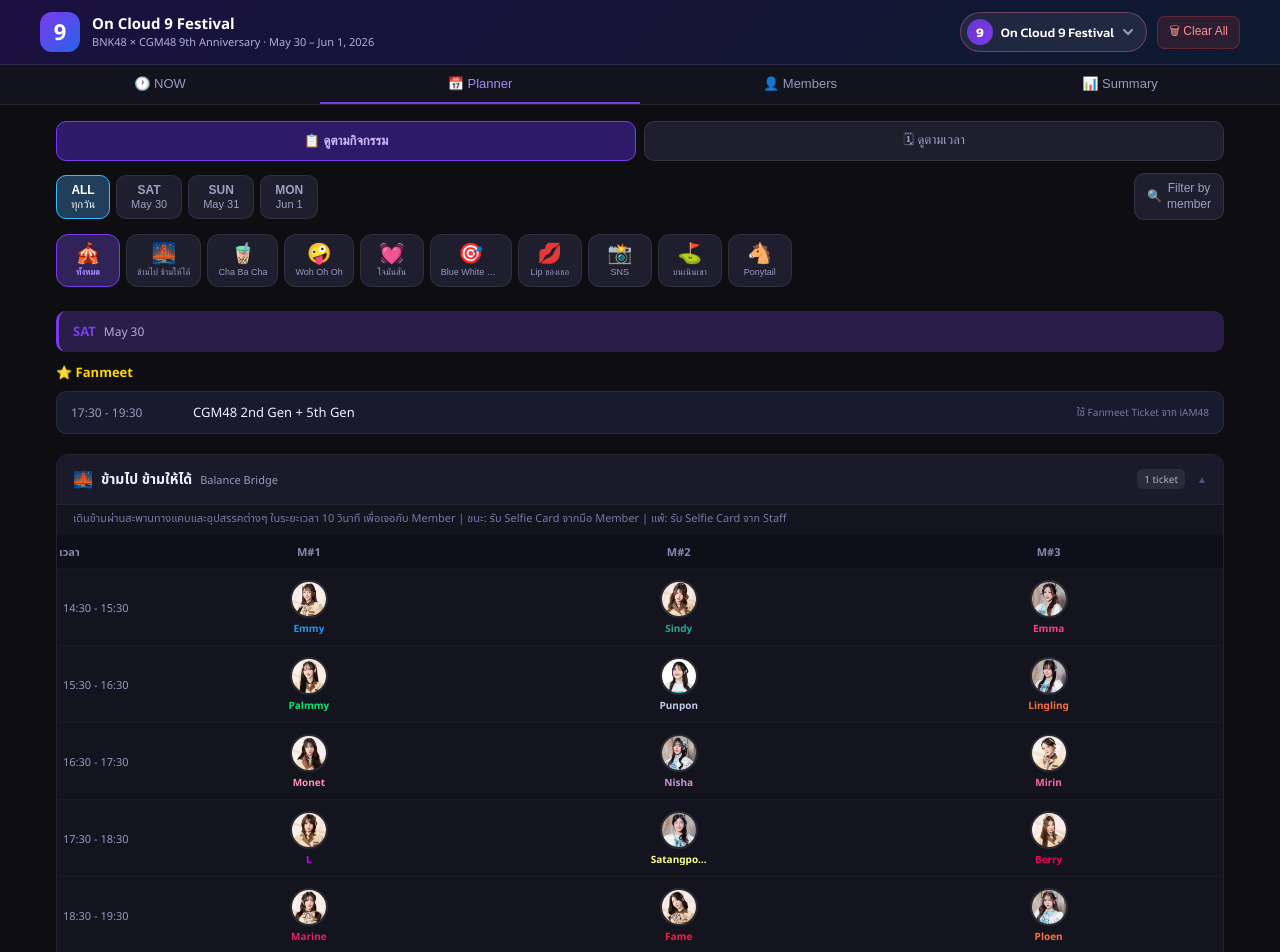
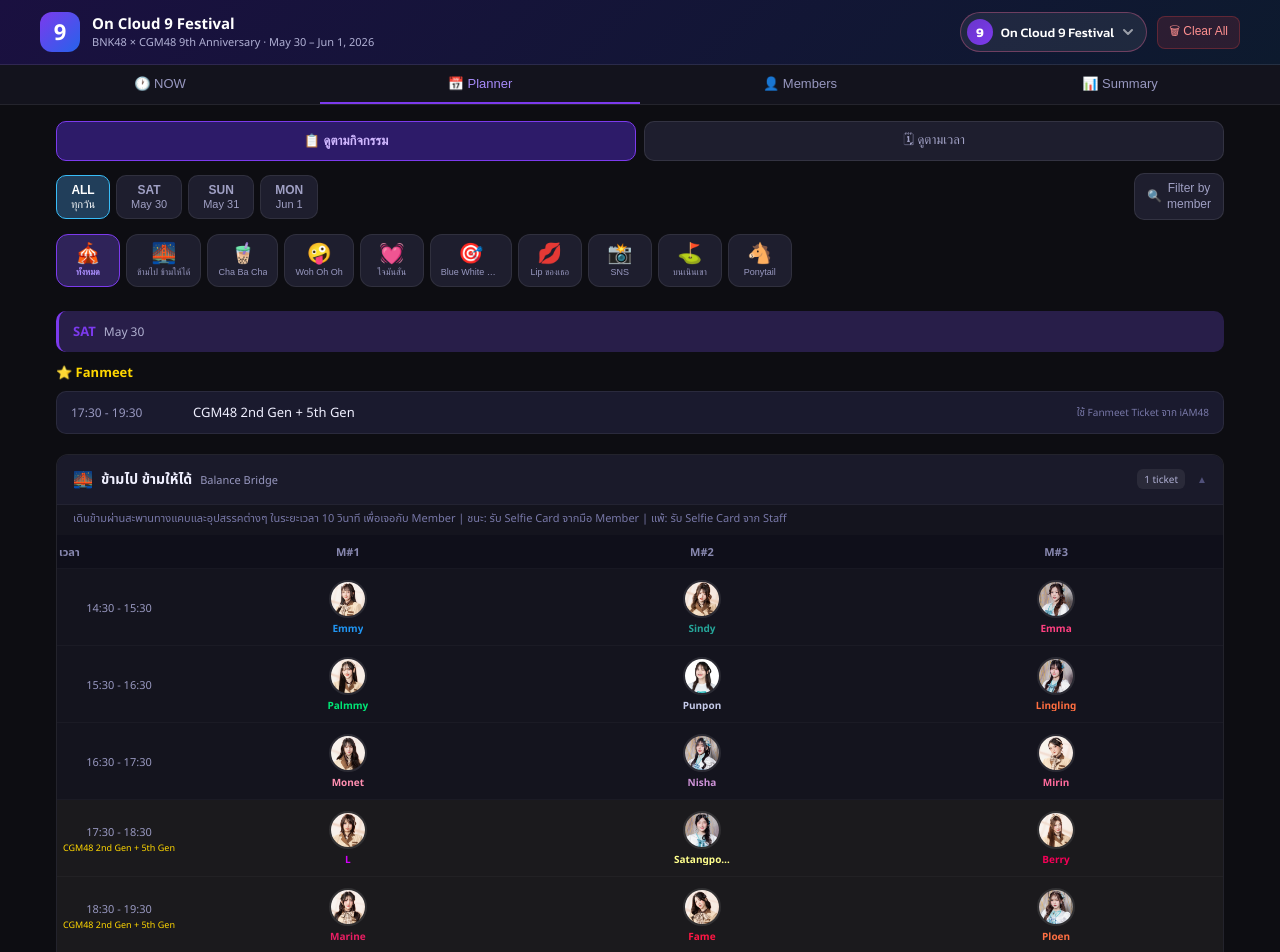
Before and after one commit to cyanidez/2shot-ponytail-planner, a React (Vite) app: page /oncloud9 in a window 1280 px wide. Shown: the top 952 px of the page. Built offline with nearby package versions, Linux system fonts and the light colour scheme.

Commit message:
fix: always show fanmeet label per slot in activity view regardless of plan
Co-Authored-By: Claude Sonnet 4.6 <noreply@anthropic.com>

```diff
--- a/src/oncloud9/OnCloud9App.jsx
+++ b/src/oncloud9/OnCloud9App.jsx
@@ -497,11 +497,10 @@ function ActivityTable({ activity, date, planSelections, visibleMemberIds, onCel
     return a === activity.id && d === date;
   }).length;
 
-  // Find planned fanmeet that overlaps a given slot
+  // Find fanmeet that overlaps a given slot
   const getFanmeetConflict = (slot) => {
     const slotStart = slotToMinutes(slot);
     return getFanmeetByDate(date).find(fm => {
-      if (!fanmeetPlan?.[`${fm.date}|${fm.time}`]) return false;
       const [startStr, endStr] = fm.time.split(' - ');
       const start = slotToMinutes(startStr.trim());
       const end = slotToMinutes(endStr.trim());
```
